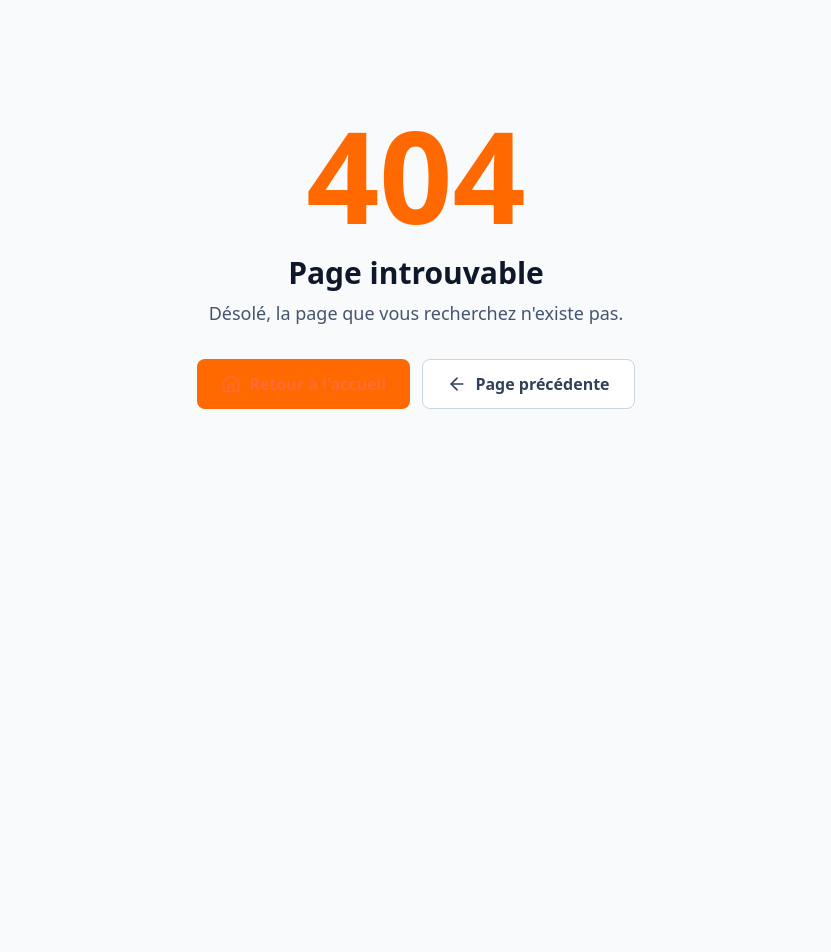
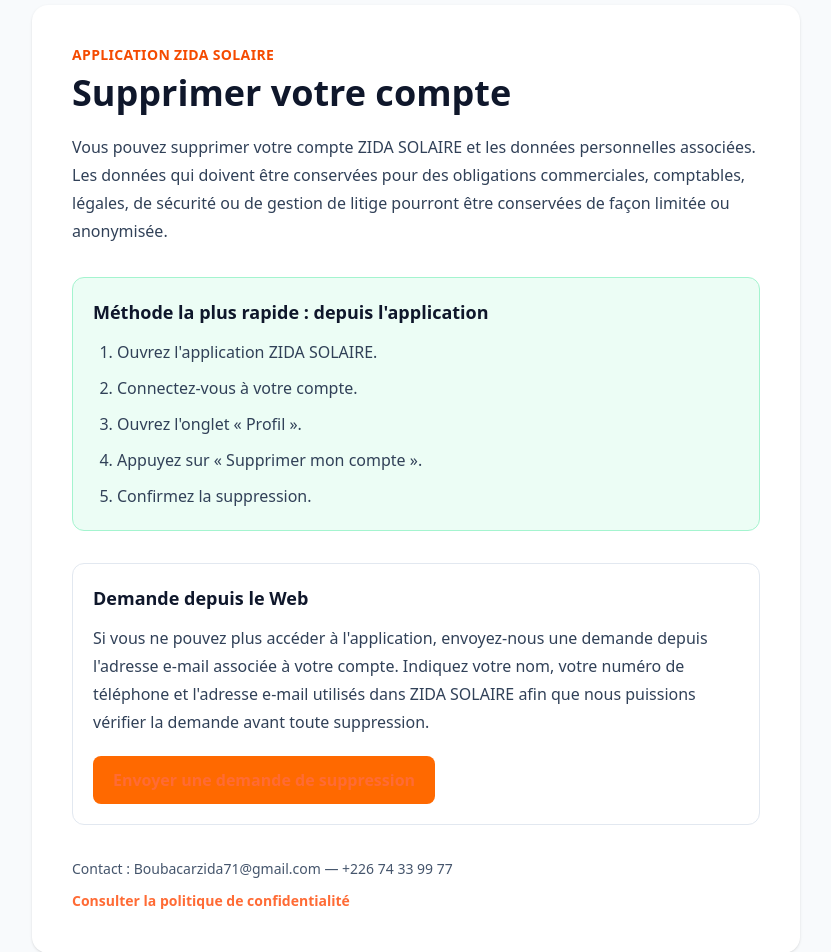
Before and after one commit to SouliMathieu/Site-de-l-entreprise-Zida-Solaire-Au-BurKina, a Next.js app: page /suppression-compte in a window 1280 px wide. Before the commit this address had no page. Shown: the part 140-1092 px from the top of the page, without its empty margins (224-1055 px from the left). Before the commit the page ends 800 px from the top, so only its background shows below. Built offline with nearby package versions, Linux system fonts and the light colour scheme.

Commit message:
feat(privacy): add public account deletion request page

```diff
--- /dev/null
+++ b/app/suppression-compte/page.tsx
@@ -0,0 +1,82 @@
+import type { Metadata } from "next";
+import { Header } from "@/components/layout/Header";
+import { Footer } from "@/components/layout/Footer";
+
+export const metadata: Metadata = {
+  title: "Suppression de compte | ZIDA SOLAIRE",
+  description:
+    "Demander la suppression d'un compte et des données associées dans l'application ZIDA SOLAIRE.",
+};
+
+const subject = encodeURIComponent("Demande de suppression de compte ZIDA SOLAIRE");
+const body = encodeURIComponent(
+  "Bonjour,\n\nJe souhaite demander la suppression de mon compte ZIDA SOLAIRE et des données personnelles associées.\n\nNom complet :\nNuméro de téléphone du compte :\nAdresse e-mail du compte :\n\nMerci."
+);
+
+export default function DeleteAccountPage() {
+  return (
+    <>
+      <Header />
+      <main className="bg-slate-50 py-12 sm:py-16">
+        <section className="mx-auto max-w-3xl rounded-2xl bg-white px-6 py-10 shadow-sm sm:px-10">
+          <p className="text-sm font-semibold uppercase tracking-wide text-orange-600">
+            Application ZIDA SOLAIRE
+          </p>
+          <h1 className="mt-2 text-3xl font-bold text-slate-900 sm:text-4xl">
+            Supprimer votre compte
+          </h1>
+          <p className="mt-5 leading-7 text-slate-700">
+            Vous pouvez supprimer votre compte ZIDA SOLAIRE et les données personnelles associées.
+            Les données qui doivent être conservées pour des obligations commerciales, comptables,
+            légales, de sécurité ou de gestion de litige pourront être conservées de façon limitée ou
+            anonymisée.
+          </p>
+
+          <div className="mt-8 rounded-xl border border-emerald-200 bg-emerald-50 p-5">
+            <h2 className="text-lg font-semibold text-slate-900">
+              Méthode la plus rapide : depuis l'application
+            </h2>
+            <ol className="mt-3 list-decimal space-y-2 pl-6 leading-7 text-slate-700">
+              <li>Ouvrez l'application ZIDA SOLAIRE.</li>
+              <li>Connectez-vous à votre compte.</li>
+              <li>Ouvrez l'onglet « Profil ».</li>
+              <li>Appuyez sur « Supprimer mon compte ».</li>
+              <li>Confirmez la suppression.</li>
+            </ol>
+          </div>
+
+          <div className="mt-8 rounded-xl border border-slate-200 p-5">
+            <h2 className="text-lg font-semibold text-slate-900">
+              Demande depuis le Web
+            </h2>
+            <p className="mt-3 leading-7 text-slate-700">
+              Si vous ne pouvez plus accéder à l'application, envoyez-nous une demande depuis l'adresse
+              e-mail associée à votre compte. Indiquez votre nom, votre numéro de téléphone et l'adresse
+              e-mail utilisés dans ZIDA SOLAIRE afin que nous puissions vérifier la demande avant toute
+              suppression.
+            </p>
+            <a
+              href={`mailto:Boubacarzida71@gmail.com?subject=${subject}&body=${body}`}
+              className="mt-5 inline-flex rounded-lg bg-orange-500 px-5 py-3 font-semibold text-white hover:bg-orange-600"
+            >
+              Envoyer une demande de suppression
+            </a>
+          </div>
+
+          <div className="mt-8 text-sm leading-6 text-slate-600">
+            <p>
+              Contact : Boubacarzida71@gmail.com — +226 74 33 99 77
+            </p>
+            <a
+              href="/politique-de-confidentialite"
+              className="mt-2 inline-block font-semibold text-blue-600 hover:underline"
+            >
+              Consulter la politique de confidentialité
+            </a>
+          </div>
+        </section>
+      </main>
+      <Footer />
+    </>
+  );
+}
```
